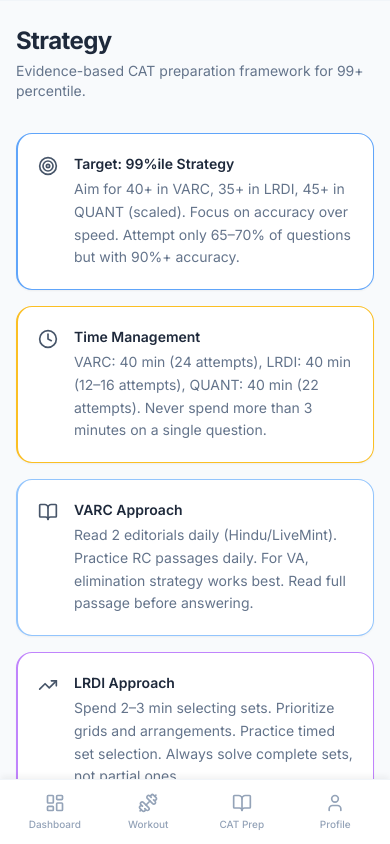
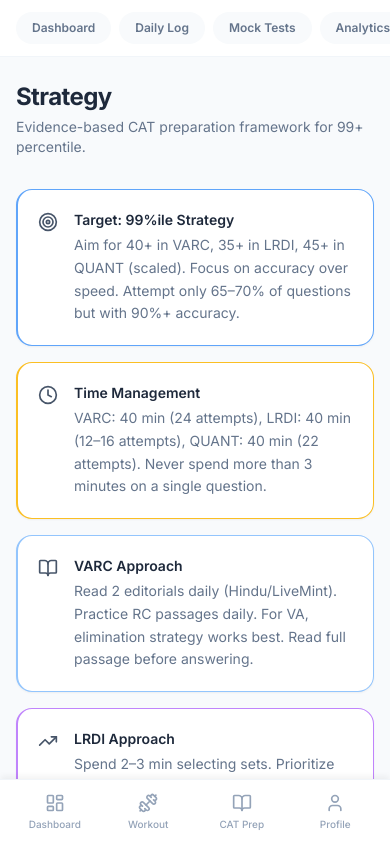
Before and after one commit to Rupam160/Fit-Life, a Next.js app in the folder frontend/: page /cat/strategy in a window 390 px wide. Built offline with nearby package versions, Linux system fonts and the light colour scheme; no server answers.

Commit message:
fix: Use dedicated layout for CAT Prep module to ensure mobile tabs render consistently

```diff
--- /dev/null
+++ b/frontend/app/(dashboard)/cat/layout.tsx
@@ -0,0 +1,10 @@
+import { CatMobileTabs } from '@/components/cat/CatMobileTabs';
+
+export default function CatLayout({ children }: { children: React.ReactNode }) {
+  return (
+    <>
+      <CatMobileTabs />
+      {children}
+    </>
+  );
+}
--- a/frontend/app/(dashboard)/layout.tsx
+++ b/frontend/app/(dashboard)/layout.tsx
@@ -1,10 +1,8 @@
 'use client';
 
 import { useState } from 'react';
-import { usePathname } from 'next/navigation';
 import { Sidebar } from '@/components/sidebar/Sidebar';
 import { MobileNav } from '@/components/sidebar/MobileNav';
-import { CatMobileTabs } from '@/components/cat/CatMobileTabs';
 
 export default function DashboardLayout({
   children,
@@ -12,17 +10,14 @@ export default function DashboardLayout({
   children: React.ReactNode;
 }) {
   const [collapsed, setCollapsed] = useState(false);
-  const pathname = usePathname();
-  const isCatRoute = pathname?.startsWith('/cat');
 
   return (
     <div className="flex h-screen bg-slate-50 overflow-hidden">
       <Sidebar collapsed={collapsed} onToggle={() => setCollapsed(!collapsed)} />
       <main
-        className={`flex-1 flex flex-col overflow-y-auto transition-all duration-300 ease-in-out pb-20 md:pb-0`}
+        className={`flex-1 overflow-y-auto transition-all duration-300 ease-in-out pb-20 md:pb-0`}
       >
-        {isCatRoute && <CatMobileTabs />}
-        <div className="max-w-5xl mx-auto px-4 md:px-6 py-6 md:py-8 w-full">
+        <div className="max-w-5xl mx-auto px-4 md:px-6 py-6 md:py-8">
           {children}
         </div>
       </main>
--- a/frontend/components/cat/CatMobileTabs.tsx
+++ b/frontend/components/cat/CatMobileTabs.tsx
@@ -17,7 +17,7 @@ export function CatMobileTabs() {
   const pathname = usePathname();
 
   return (
-    <div className="md:hidden bg-white border-b border-slate-100 overflow-x-auto scrollbar-hide sticky top-0 z-40">
+    <div className="md:hidden bg-white border-b border-slate-100 overflow-x-auto scrollbar-hide sticky top-0 z-40 -mx-4 -mt-6 mb-6">
       <div className="flex px-4 py-3 gap-2 w-max">
         {catNavItems.map(({ href, label }) => {
           const isActive = pathname === href || pathname.startsWith(href + '/');
```
